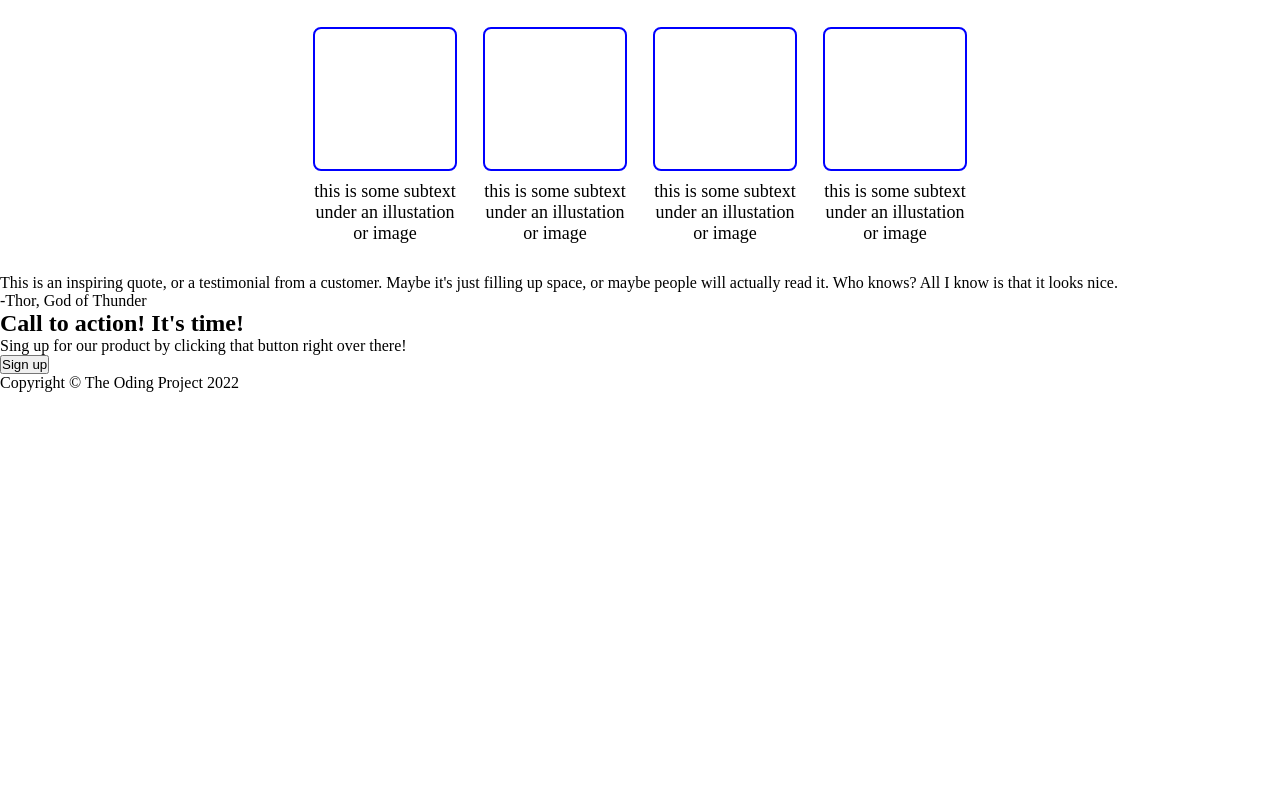
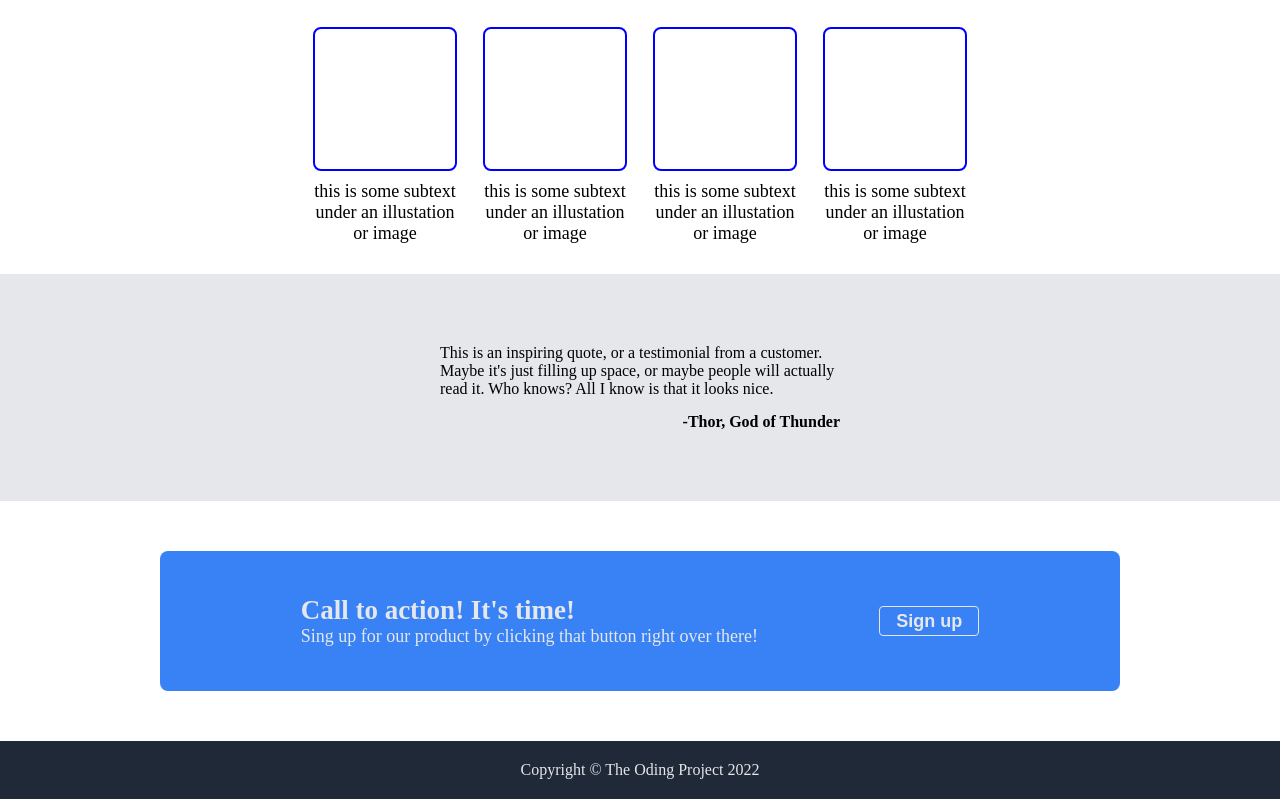
Before and after one commit to SaulWD/landing-page, a plain HTML site: page index.html in a window 1280 px wide. Shown: the part 452-1251 px from the top of the page. Before the commit the page ends 844 px from the top, so only its background shows below. Drawn offline with Linux system fonts and the light colour scheme.

Commit message:
Add and style action section and footer

```diff
--- a/index.html
+++ b/index.html
@@ -57,17 +57,21 @@
                 </div>
             </section>
 
-            <section class="quote-section">
-                <p class="quote">This is an inspiring quote, or a testimonial from a customer. Maybe it's just filling up space, or maybe people will actually read it. Who knows? All I know is that it looks nice.</p>
-                <p class="quote-author">-Thor, God of Thunder</p>
+            <section id="quote-section">
+                <div class="quote-box">
+                    <p class="quote-text">This is an inspiring quote, or a testimonial from a customer. Maybe it's just filling up space, or maybe people will actually read it. Who knows? All I know is that it looks nice.</p>
+                    <p class="quote-author">-Thor, God of Thunder</p>
+                </div>
             </section>
 
-            <section class="action-section">
-                <div class="action-text">
-                    <h2>Call to action! It's time!</h2>
-                    <p>Sing up for our product by clicking that button right over there!</p>
+            <section id="action-section">
+                    <div class="action-box">
+                        <div class="action-text">
+                            <h2 class="action-header">Call to action! It's time!</h2>
+                            <p>Sing up for our product by clicking that button right over there!</p>
+                        </div>
+                        <button class="action-sign-up">Sign up</button>
                 </div>
-                <button class="action-sign-up">Sign up</button>
             </section>
         </main>
     </body>
--- a/style.css
+++ b/style.css
@@ -86,7 +86,7 @@ header {
     color: #E5E7EB;
 }
 
-/* MAIN */
+/* INFORMATION SECTION */
 
 #information-section {
     display: flex;
@@ -131,3 +131,77 @@ header {
     text-align: center;
     font-size: 18px;
 }
+
+/* QUOTE SECTION */
+
+#quote-section {
+    background-color: #E5E7EB;
+    display: flex;
+    flex-direction: column;
+    align-items: center;
+    padding: 70px 0px;
+}
+
+.quote-box {
+    display: flex;
+    flex-direction: column;
+    justify-content: center;
+}
+.quote-text {
+    width: 400px;
+    padding-bottom: 15px;
+}
+
+.quote-author {
+    align-self: flex-end;
+    font-weight: bold;
+}
+
+/* ACTION SECTION */
+
+#action-section {
+    display: flex;
+    justify-content: center;
+    align-items: center;
+    padding: 50px 0px;
+    gap: 100px;
+}
+
+.action-box {
+    background-color: #3882F6;
+    width: 800px;
+    height: 80px;
+    border-radius: 8px;
+    display: flex;
+    justify-content: space-around;
+    align-items: center;
+    padding: 30px 80px;
+}
+
+.action-sign-up {
+    border: 1px solid #E5E7EB;
+    border-radius: 4px;
+    width: 100px;
+    height: 30px;
+    padding: 2px;
+    background-color: #3882F6;
+    font-size: 18px;
+    font-weight: bold;
+    color: #E5E7EB;
+}
+
+.action-text {
+    font-size: 18px;
+    color: #E5E7EB;
+}
+
+/* FOOTER */
+
+footer {
+    background-color: #1F2937;
+    color: #E5E7EB;
+    padding: 20px;
+    display: flex;
+    justify-content: center;
+    align-items: center;
+}
```
